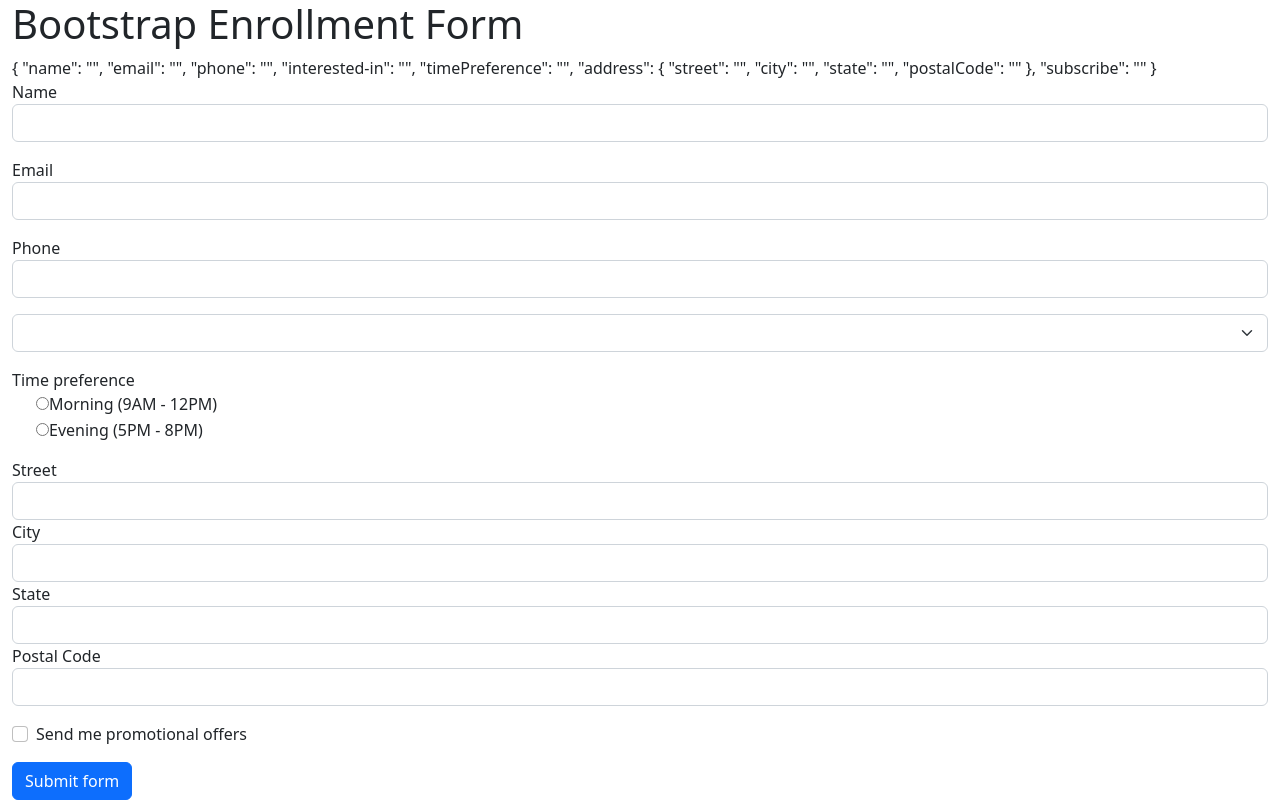
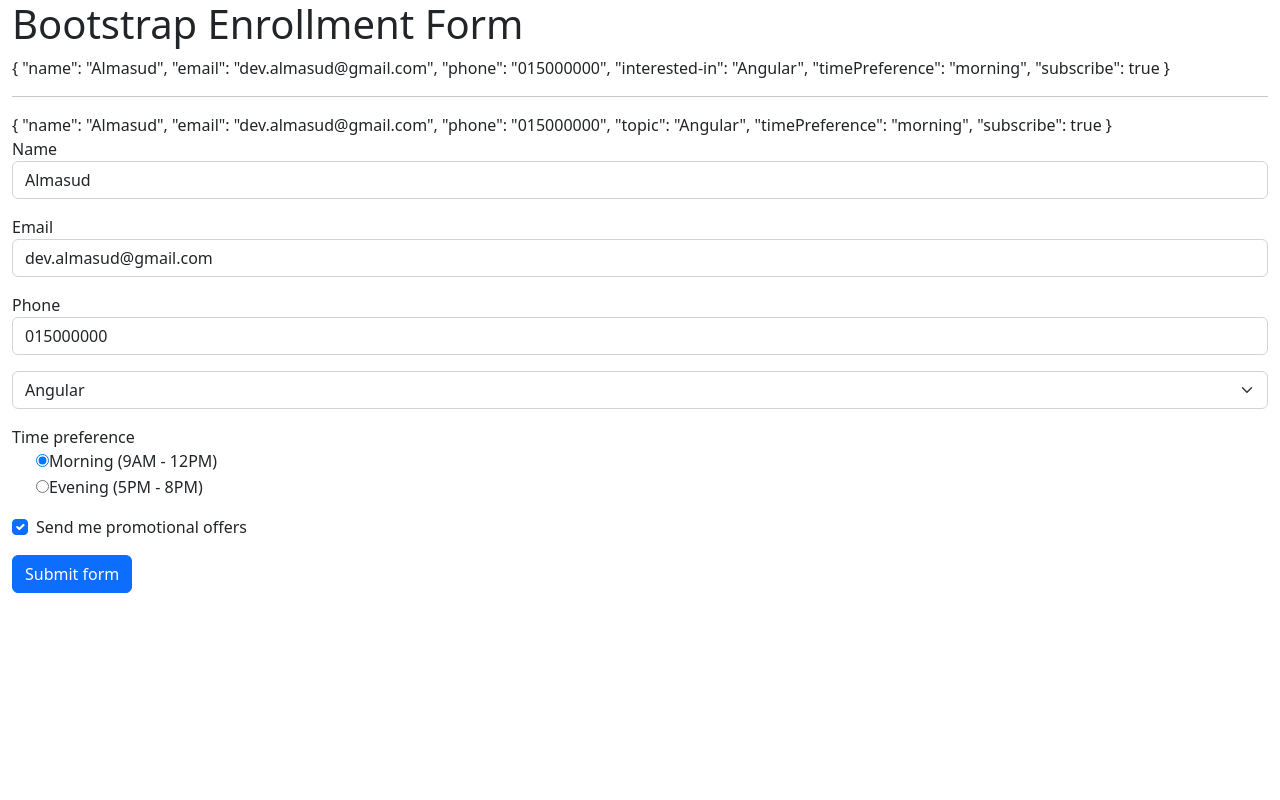
Before and after one commit to almasud/Angular-Overview, an Angular app: page / in a window 1280 px wide. Built offline with nearby package versions, Linux system fonts and the light colour scheme.

Commit message:
Data binding to a model.

```diff
--- a/src/app/app.component.html
+++ b/src/app/app.component.html
@@ -2,23 +2,25 @@
   <h1>Bootstrap Enrollment Form</h1>
   <form #userForm="ngForm">
     {{ userForm.value | json }}
+    <hr>
+    {{ userModel | json }}
     <div class="form-group mb-3">
       <label>Name</label>
-      <input type="text" class="form-control" name="name" ngModel>
+      <input type="text" class="form-control" name="name" [(ngModel)]="userModel.name">
     </div>
 
     <div class="form-group mb-3">
       <label>Email</label>
-      <input type="email" class="form-control" name="email" ngModel>
+      <input type="email" class="form-control" name="email" [(ngModel)]="userModel.email">
     </div>
 
     <div class="form-group mb-3">
       <label>Phone</label>
-      <input type="tel" class="form-control" name="phone" ngModel>
+      <input type="tel" class="form-control" name="phone" [(ngModel)]="userModel.phone">
     </div>
 
     <div class="form-group mb-3">
-      <select class="form-select" name="interested-in" ngModel>
+      <select class="form-select" name="interested-in" [(ngModel)]="userModel.topic">
         <option selected>I am interested in</option>
         <option *ngFor="let topic of topics">{{topic}}</option>
       </select>
@@ -27,39 +29,18 @@
     <div class="mb-3">
       <label>Time preference</label>
       <div class="form-check">
-        <input type="radio" name="timePreference" ngModel value="morning">
+        <input type="radio" name="timePreference" [(ngModel)]="userModel.timePreference" value="morning">
         <label class="form-check-label">Morning (9AM - 12PM)</label>
       </div>
 
       <div class="form-check">
-        <input type="radio" name="timePreference" ngModel value="evening">
+        <input type="radio" name="timePreference" [(ngModel)]="userModel.timePreference" value="evening">
         <label class="form-check-label">Evening (5PM - 8PM)</label>
       </div>
     </div>
 
-    <div ngModelGroup="address" class="mb-3">
-      <div class="form-group">
-        <label for="street">Street</label>
-        <input type="text" class="form-control" name="street" ngModel>
-      </div>
-
-      <div class="form-group">
-        <label for="city">City</label>
-        <input type="text" class="form-control" name="city" ngModel>
-      </div>
-
-      <div class="form-group">
-        <label for="state">State</label>
-        <input type="text" class="form-control" name="state" ngModel>
-      </div>
-      <div class="form-group">
-        <label for="postalCode">Postal Code</label>
-        <input type="text" class="form-control" name="postalCode" ngModel>
-      </div>
-    </div>
-
     <div class="form-check mb-3">
-      <input type="checkbox" class="form-check-input" name="subscribe" ngModel>
+      <input type="checkbox" class="form-check-input" name="subscribe" [(ngModel)]="userModel.subscribe">
       <label class="form-check-label">
         Send me promotional offers
       </label>
--- a/src/app/app.component.ts
+++ b/src/app/app.component.ts
@@ -1,4 +1,5 @@
 import { Component } from '@angular/core';
+import { User } from './models/user';
 
 @Component({
   selector: 'app-root',
@@ -7,4 +8,12 @@
 })
 export class AppComponent {
   topics = ['Angular', 'React', 'Vue'];
+  userModel = new User(
+    "Almasud",
+    "dev.almasud@gmail.com",
+    "015000000",
+    this.topics[0],
+    "morning",
+    true
+  );
 }
--- /dev/null
+++ b/src/app/models/user.ts
@@ -0,0 +1,10 @@
+export class User {
+    constructor(
+        public name: string,
+        public email: string,
+        public phone: string,
+        public topic: string,
+        public timePreference: string,
+        public subscribe: boolean,
+    ){}
+}
```
Also changed, not shown: 1 other file (tests, documents, lock files or other folders).
